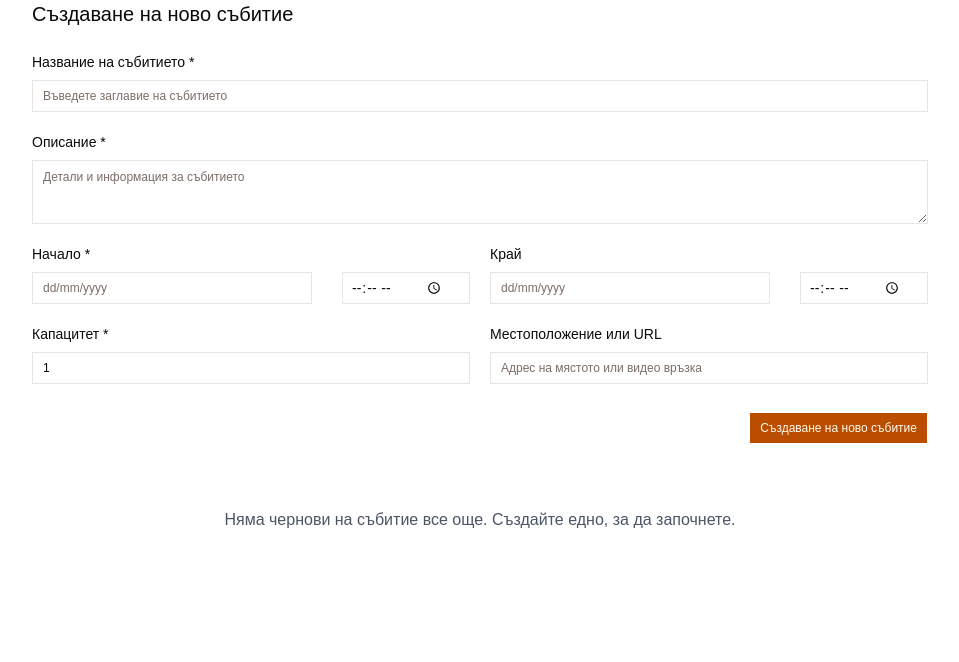
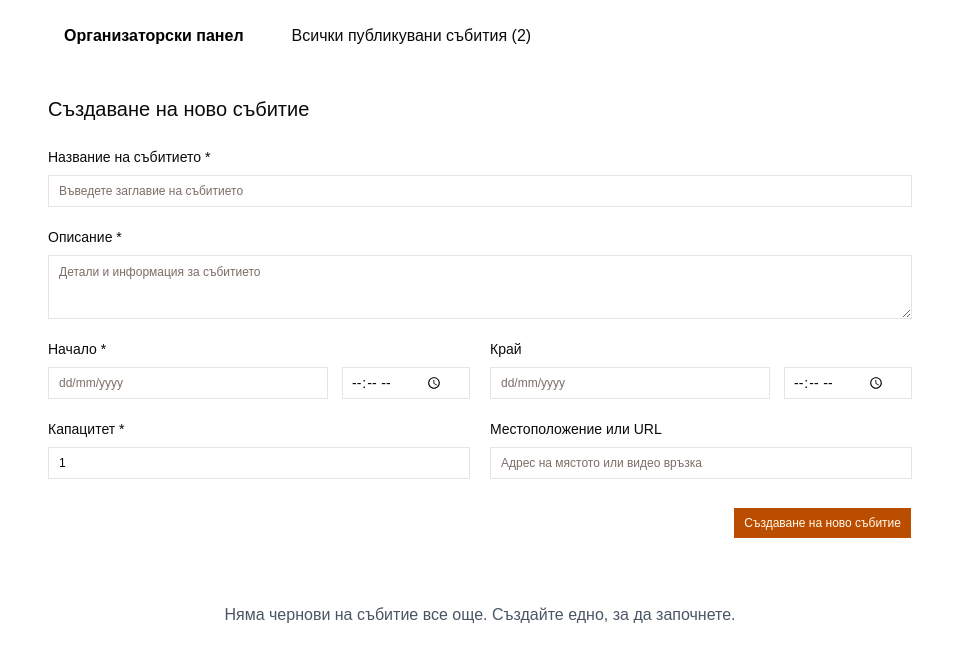
Before and after one commit to hefest2026/hefest-frontend, a React (Vite) app: page /hefest-frontend/events/manager in a window 1280 px wide. Shown: the top 662 px of the page, without its empty margins (160-1119 px from the left). Built offline with nearby package versions, Linux system fonts and the light colour scheme.

Commit message:
feat: View on all published events
HEF-23

```diff
--- a/src/components/event-manager.tsx
+++ b/src/components/event-manager.tsx
@@ -1,6 +1,5 @@
-import type React from "react"
 import { useState } from "react"
-//import { Button } from "@/components/ui/button"
+import { Button } from "@/components/ui/button"
 import { EventOrganizerPanel } from "../components/event-draft"
 import { PublishConfirmation } from "../components/event-confirmation"
 
@@ -25,9 +24,42 @@ interface PublishedEvent extends BaseEvent {
 
 type Event = DraftEvent | PublishedEvent
 
+// Mock data representing events published by OTHER users in the system
+const MOCK_GLOBAL_EVENTS: PublishedEvent[] = [
+  {
+    id: "global-1",
+    title: "React Advanced Уъркшоп",
+    description:
+      "Дълбоко гмуркане в архитектурата на компонентите, Server Actions и оптимизация на производителността.",
+    starts_at: "2026-07-15T10:00:00",
+    ends_at: "2026-07-15T16:00:00",
+    capacity: 45,
+    location: "София Тех Парк, Сграда Инкубатор",
+    status: "PUBLISHED",
+    published_at: "2026-06-20T12:00:00",
+  },
+  {
+    id: "global-2",
+    title: "AI & Дизайн Нетуъркинг Вечер",
+    description:
+      "Дискусия и демонстрации на тема как генеративният изкуствен интелект променя UI/UX процесите.",
+    starts_at: "2026-07-22T19:00:00",
+    ends_at: "2026-07-22T21:30:00",
+    capacity: 30,
+    location: "ул. „Генерал Гурко“ 12, София",
+    status: "PUBLISHED",
+    published_at: "2026-06-24T09:15:00",
+  },
+]
+
 export const EventManager = () => {
+  // Navigation State: 'manage' (Organizer Panel) vs 'all-events' (Global Feed)
+  const [activeTab, setActiveTab] = useState<"manage" | "all-events">("manage")
+
   const [draftEvents, setDraftEvents] = useState<DraftEvent[]>([])
   const [publishedEvents, setPublishedEvents] = useState<PublishedEvent[]>([])
+  const [globalEvents] = useState<PublishedEvent[]>(MOCK_GLOBAL_EVENTS)
+
   const [publishingEventId, setPublishingEventId] = useState<string | null>(
     null
   )
@@ -37,14 +69,10 @@ export const EventManager = () => {
     setPublishingEventId(event.id)
   }
 
-  // 1. Remove the eventId parameter entirely
   const confirmPublish = async () => {
-    // If there's no ID in state, get out early
     if (!publishingEventId) return
 
     setIsPublishing(true)
-
-    // 2. Use publishingEventId straight from state
     const eventToPublish = draftEvents.find((e) => e.id === publishingEventId)
 
     if (!eventToPublish) {
@@ -60,12 +88,9 @@ export const EventManager = () => {
       }
 
       setPublishedEvents((prevPublished) => [...prevPublished, publishedEvent])
-
-      // 3. Filter using the state ID
       setDraftEvents((prevDrafts) =>
         prevDrafts.filter((e) => e.id !== publishingEventId)
       )
-
       setPublishingEventId(null)
     } catch (error) {
       console.error("Error publishing event:", error)
@@ -73,13 +98,94 @@ export const EventManager = () => {
       setIsPublishing(false)
     }
   }
+
   const cancelPublish = () => {
     setPublishingEventId(null)
   }
 
+  // Action to delete a published event (Only allowed for own events)
+  const handleDeleteOwnPublished = (eventId: string) => {
+    setPublishedEvents((prev) => prev.filter((e) => e.id !== eventId))
+  }
+
   const eventToPublish = draftEvents.find((e) => e.id === publishingEventId)
 
+  // Combine own published events and other users' events for the "All Events" view
+  const allAvailablePublishedEvents = [...publishedEvents, ...globalEvents]
+
+  // Helper formatting function for dates
+  const formatDisplayDate = (isoString: string) => {
+    try {
+      return new Date(isoString).toLocaleString("bg-BG", {
+        day: "2-digit",
+        month: "2-digit",
+        year: "numeric",
+        hour: "2-digit",
+        minute: "2-digit",
+      })
+    } catch {
+      return isoString
+    }
+  }
+
   return (
+    <div className="mx-auto max-w-4xl p-4">
+      {/* Tab Navigation Menu */}
+      <div
+        style={{
+          display: "flex",
+          gap: "1rem",
+          marginBottom: "2.5rem",
+          borderBottom: "1px solid var(--color-primary)",
+          paddingBottom: "0.75rem",
+        }}
+      >
+        <button
+          onClick={() => setActiveTab("manage")}
+          style={{
+            background: "none",
+            border: "none",
+            fontSize: "16px",
+            fontWeight: activeTab === "manage" ? 600 : 400,
+            color:
+              activeTab === "manage" ? "black" : "var(--color-text-secondary)",
+            borderBottom:
+              activeTab === "manage"
+                ? "2px solid var(--color-primary)"
+                : "none",
+            padding: "0.5rem 1rem",
+            cursor: "pointer",
+            marginBottom: "-13px",
+          }}
+        >
+          Организаторски панел
+        </button>
+        <button
+          onClick={() => setActiveTab("all-events")}
+          style={{
+            background: "none",
+            border: "none",
+            fontSize: "16px",
+            fontWeight: activeTab === "all-events" ? 600 : 400,
+            color:
+              activeTab === "all-events"
+                ? "black"
+                : "var(--color-text-secondary)",
+            borderBottom:
+              activeTab === "all-events"
+                ? "2px solid var(--color-primary)"
+                : "none",
+            padding: "0.5rem 1rem",
+            cursor: "pointer",
+            marginBottom: "-13px",
+          }}
+        >
+          Всички публикувани събития ({allAvailablePublishedEvents.length})
+        </button>
+      </div>
+
+      {/* TAB 1: MANAGEMENT TAB */}
+      {activeTab === "manage" && (
         <div>
           <EventOrganizerPanel
             events={draftEvents}
@@ -87,49 +193,143 @@ export const EventManager = () => {
             onPublishRequest={handlePublish}
           />
 
-      {eventToPublish && (
-        <PublishConfirmation
-          event={eventToPublish}
-          onPublish={confirmPublish} // Safely runs now regardless of what the child component sends back
-          onCancel={cancelPublish}
-          isLoading={isPublishing}
-        />
-      )}
-
+          {/* Local User Published List (Quick summary inside panel) */}
           {publishedEvents.length > 0 && (
             <div
               style={{
                 marginTop: "3rem",
                 paddingTop: "2rem",
-
                 borderTop: "0.5px solid var(--color-border-tertiary)",
               }}
-          className="mx-auto max-w-4xl p-4"
             >
               <h2
-            style={{ fontSize: "18px", fontWeight: 500, marginBottom: "1rem" }}
+                style={{
+                  fontSize: "18px",
+                  fontWeight: 500,
+                  marginBottom: "1rem",
+                }}
               >
-            Публикувани събития ({publishedEvents.length})
+                Вашите публикувани събития ({publishedEvents.length})
               </h2>
               <div style={{ display: "grid", gap: "1rem" }}>
                 {publishedEvents.map((event) => (
                   <div
                     key={event.id}
                     style={{
-                  background: "var(--color-background-primary)",
-                  border: "0.5px solid var(--color-border-tertiary)",
-                  borderRadius: "var(--border-radius-lg)",
+                      //   background: "var(--color-background-primary)",
+                      //   border: "0.5px solid var(--color-border-tertiary)",
+                      //   borderRadius: "var(--border-radius-lg)",
                       padding: "1rem 1.25rem",
+                      //   display: "flex",
+                      justifyContent: "space-between",
+                      alignItems: "center",
                     }}
+                    className="border border-gray-200 bg-white"
                   >
-                <div style={{ marginBottom: "0.75rem" }}>
+                    <div>
                       <h3
                         style={{
                           fontSize: "16px",
                           fontWeight: 500,
+                          margin: "0 0 0.25rem",
+                        }}
+                      >
+                        {event.title}
+                      </h3>
+                      <div
+                        style={{
+                          fontSize: "13px",
+                          color: "var(--color-text-tertiary)",
+                        }}
+                      >
+                        Публикувано на: {formatDisplayDate(event.published_at)}
+                      </div>
+                    </div>
+                    <Button
+                      variant="outline"
+                      size="sm"
+                      className="mt-4 text-red-600"
+                      onClick={() => handleDeleteOwnPublished(event.id)}
+                    >
+                      Изтриване
+                    </Button>
+                  </div>
+                ))}
+              </div>
+            </div>
+          )}
+        </div>
+      )}
+
+      {/* TAB 2: GLOBAL PUBLIC FEED TAB */}
+      {activeTab === "all-events" && (
+        <div>
+          <h2
+            style={{
+              fontSize: "20px",
+              fontWeight: 500,
+              marginBottom: "1.5rem",
+            }}
+          >
+            Всички налични събития в платформата
+          </h2>
+
+          {allAvailablePublishedEvents.length === 0 ? (
+            <p
+              style={{
+                color: "var(--color-text-secondary)",
+                textAlign: "center",
+                padding: "2rem",
+              }}
+            >
+              Няма публикувани събития в момента.
+            </p>
+          ) : (
+            <div style={{ display: "grid", gap: "1.5rem" }}>
+              {allAvailablePublishedEvents.map((event) => {
+                // Check ownership dynamically by searching our local published state array
+                const isMyOwnEvent = publishedEvents.some(
+                  (e) => e.id === event.id
+                )
+
+                return (
+                  <div
+                    key={event.id}
+                    className="border border-gray-200 bg-white p-5"
+                    style={{
+                      //   background: "white",
+                      //   border: "1px solid var(--color-border-tertiary)",
+                      //   padding: "1.5rem",
+                      position: "relative",
+                      //   boxShadow: "0 1px 3px rgba(0,0,0,0.05)",
+                    }}
+                  >
+                    {/* Badge showing if the item belongs to the organizer */}
+                    <span
+                      style={{
+                        position: "absolute",
+                        top: "1.5rem",
+                        right: "1.5rem",
+                        fontSize: "11px",
+                        fontWeight: 600,
+                        padding: "0.25rem 0.6rem",
+                        borderRadius: "4px",
+                        background: isMyOwnEvent
+                          ? "var(--color-primary)"
+                          : "#f3f4f6",
+                        color: isMyOwnEvent ? "white" : "#4b5563",
+                      }}
+                    >
+                      {isMyOwnEvent ? "ВАШЕ СЪБИТИЕ" : "ОРГАНИЗАТОР: ДРУГ"}
+                    </span>
+
+                    <div style={{ paddingRight: "7rem" }}>
+                      <h3
+                        style={{
+                          fontSize: "18px",
+                          fontWeight: 500,
                           margin: "0 0 0.5rem",
-                      lineHeight: 1.5,
-                      wordBreak: "break-word",
+                          color: "var(--color-text-primary)",
                         }}
                       >
                         {event.title}
@@ -138,28 +338,76 @@ export const EventManager = () => {
                         style={{
                           fontSize: "14px",
                           color: "var(--color-text-secondary)",
-                      margin: 0,
                           lineHeight: 1.5,
-                      wordBreak: "break-word",
+                          marginBottom: "1rem",
                         }}
                       >
                         {event.description}
                       </p>
                     </div>
+
                     <div
                       style={{
+                        display: "grid",
+                        gridTemplateColumns:
+                          "repeat(auto-fit, minmax(180px, 1fr))",
+                        gap: "1rem",
                         fontSize: "13px",
-                    color: "var(--color-text-tertiary)",
+                        borderTop: "1px solid #f3f4f6",
+                        paddingTop: "1rem",
+                        color: "var(--color-text-secondary)",
                       }}
                     >
-                  Публикувано:{" "}
-                  {new Date(event.published_at).toLocaleString("bg-BG")}
+                      <div>
+                        <strong>Начало:</strong>{" "}
+                        {formatDisplayDate(event.starts_at)}
+                      </div>
+                      {event.location && (
+                        <div>
+                          <strong>Място:</strong> {event.location}
+                        </div>
+                      )}
+                      <div>
+                        <strong>Капацитет:</strong> {event.capacity} места
                       </div>
                     </div>
-            ))}
-          </div>
+
+                    {/* Dangerous Action Control: Rendered conditionally based on item ownership */}
+                    {isMyOwnEvent && (
+                      <div
+                        style={{
+                          display: "flex",
+                          justifyContent: "flex-end",
+                          marginTop: "1rem",
+                        }}
+                      >
+                        <Button
+                          variant="outline"
+                          size="sm"
+                          className="text-red-600 hover:bg-red-50"
+                          onClick={() => handleDeleteOwnPublished(event.id)}
+                        >
+                          Изтрийте вашето събитие
+                        </Button>
                       </div>
                     )}
                   </div>
                 )
+              })}
+            </div>
+          )}
+        </div>
+      )}
+
+      {/* Global Modals */}
+      {eventToPublish && (
+        <PublishConfirmation
+          event={eventToPublish}
+          onPublish={confirmPublish}
+          onCancel={cancelPublish}
+          isLoading={isPublishing}
+        />
+      )}
+    </div>
+  )
 }
```
Lines whose indentation alone changed are shown as unchanged.
